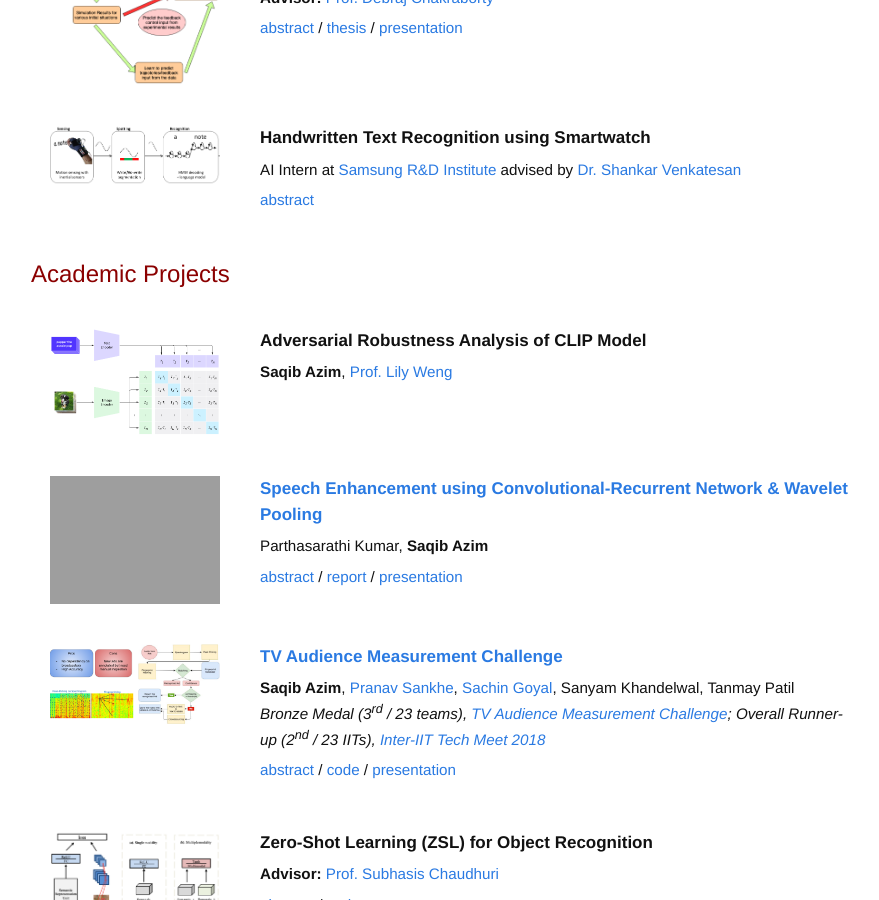
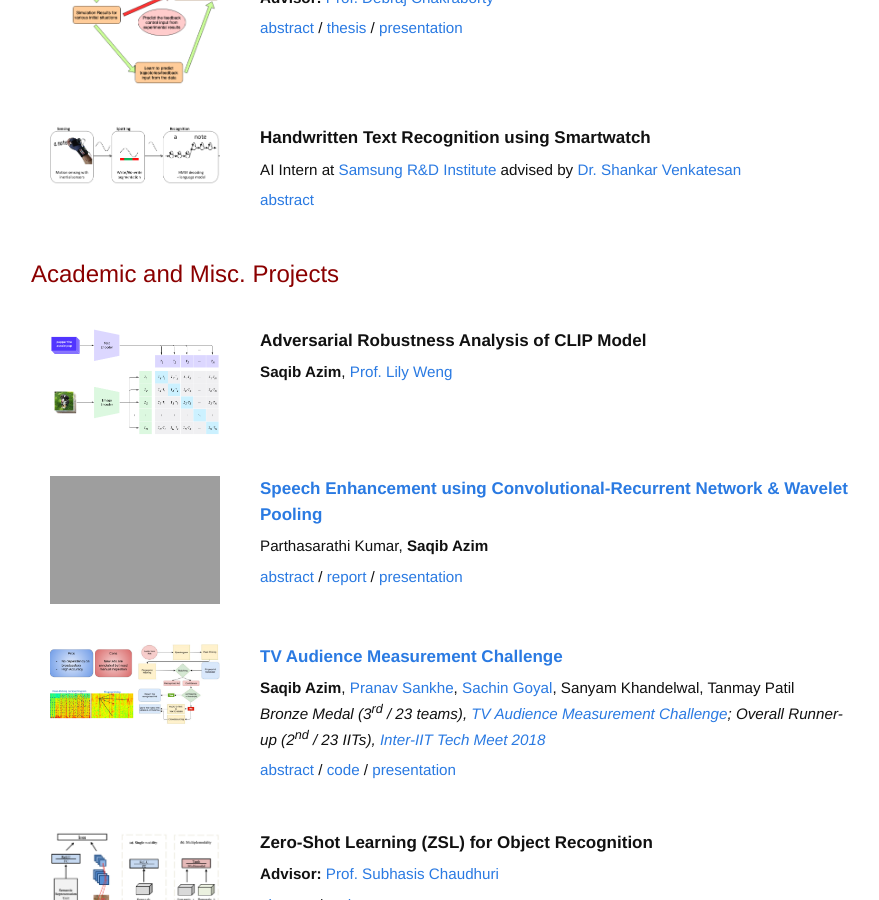
Before and after one commit to saqib1707/saqib1707.github.io, a Jekyll site: the page built from index.md, in a window 1280 px wide and 900 px high, scrolled down 1238 px. Shown: the whole window, without its empty margins (190-1069 px from the left). Built offline with Jekyll 4.4.1, drawn with Linux system fonts in a browser that asks for light colours; comment, search, counter and statistics services are not loaded.

Commit message:
small update

```diff
--- a/index.md
+++ b/index.md
@@ -199,7 +199,7 @@ I also joined an on-campus student-driven team, [Innovation Cell](http://www.umi
 	<tbody>
 		<tr>
 			<td>
-				<heading>Academic Projects</heading>
+				<heading>Academic and Misc. Projects</heading>
 			</td>
 		</tr>
 	</tbody>
```
